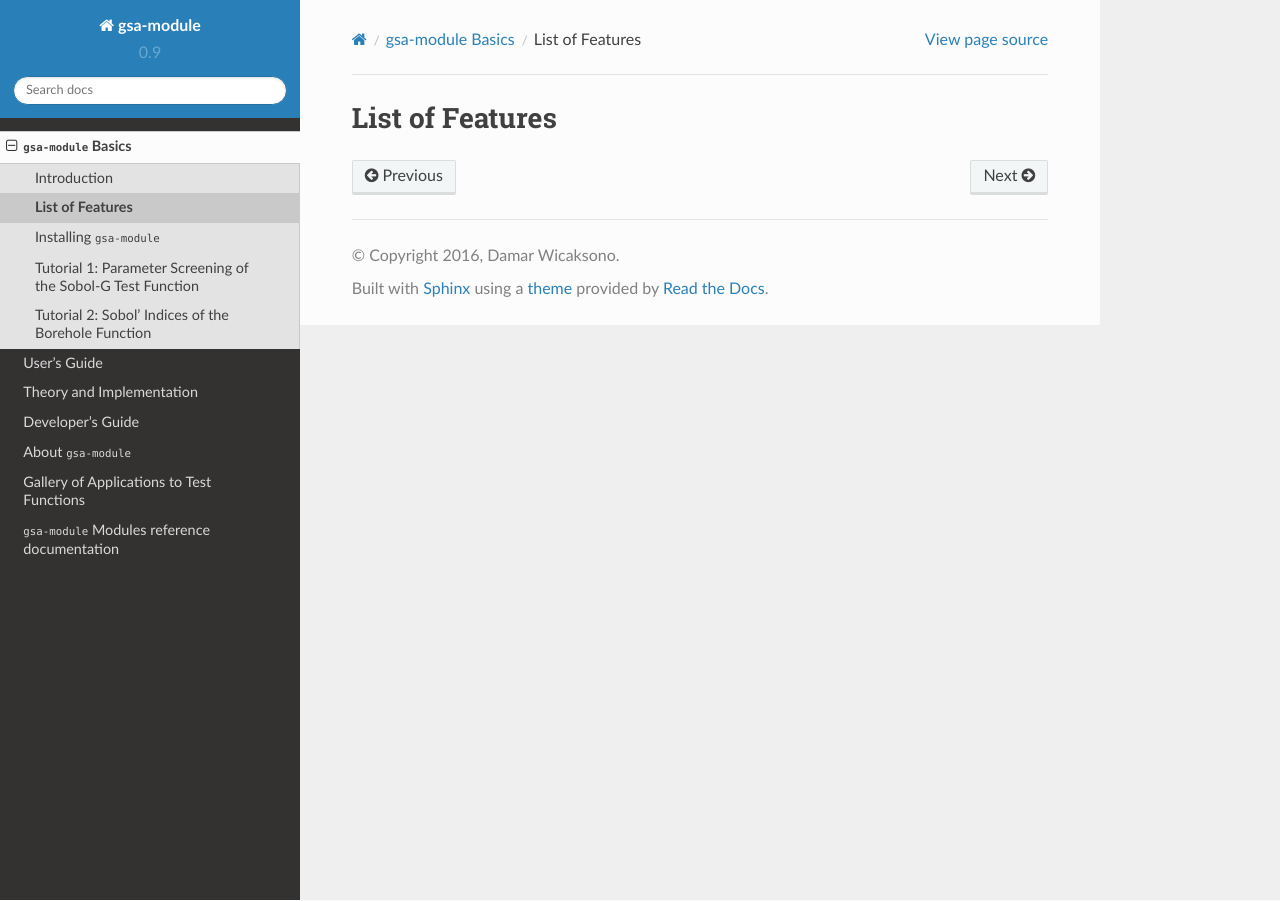
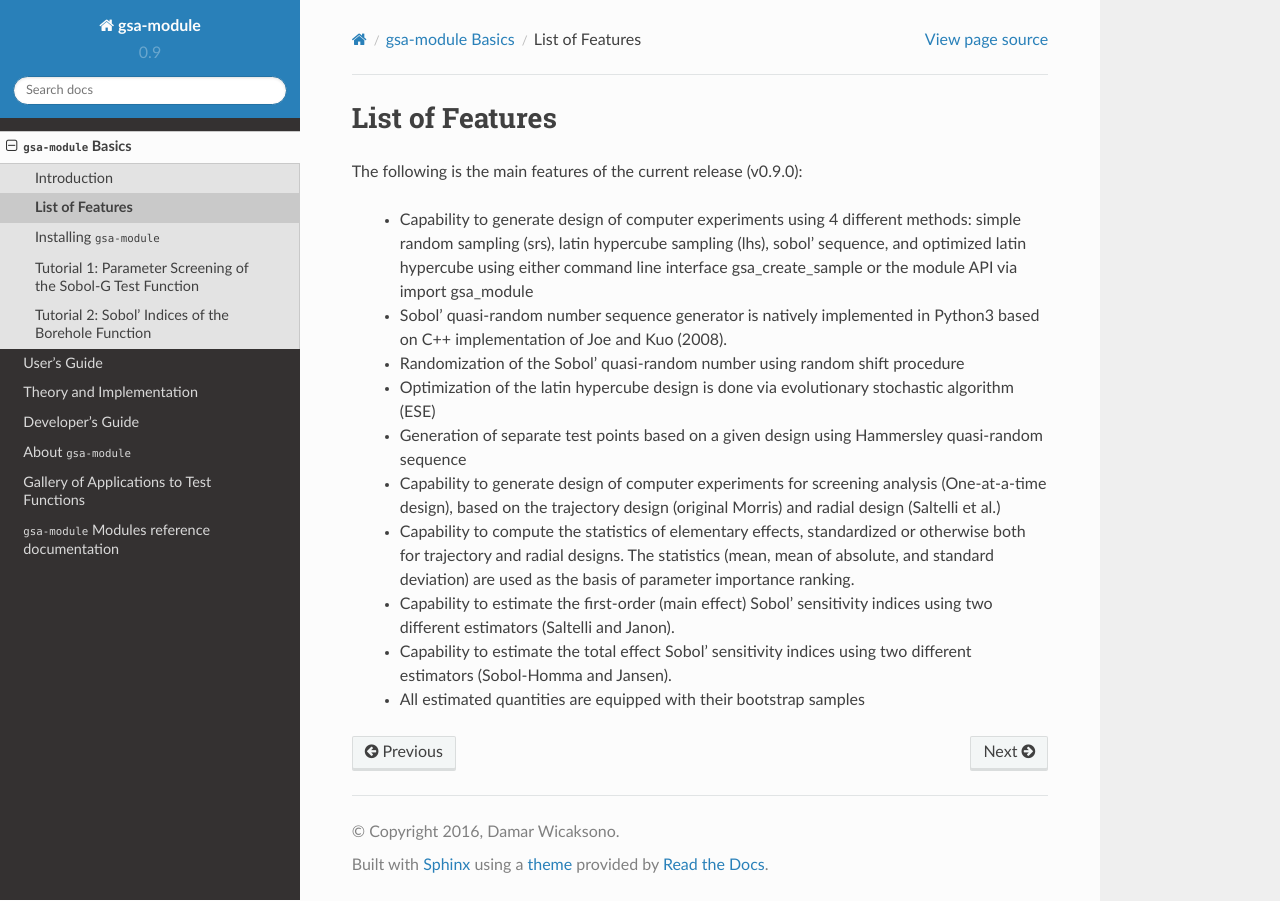
Before and after one commit to damar-wicaksono/gsa-module, a Sphinx documentation site: the page built from docs/source/basics/features.rst, in a window 1280 px wide. Built offline with Sphinx 7.4.7 and the Read the Docs theme 2.0.0, drawn with Linux system fonts in a browser that asks for light colours.

Commit message:
Update List of Current Features in the Documentation

```diff
--- a/docs/source/basics/features.rst
+++ b/docs/source/basics/features.rst
@@ -2,3 +2,16 @@
 
 List of Features
 ----------------
+
+The following is the main features of the current release (v0.9.0):
+
+ - Capability to generate design of computer experiments using 4 different methods: simple random sampling (srs), latin hypercube sampling (lhs), sobol' sequence, and optimized latin hypercube using either command line interface gsa_create_sample or the module API via import gsa_module
+ - Sobol' quasi-random number sequence generator is natively implemented in Python3 based on C++ implementation of Joe and Kuo (2008).
+ - Randomization of the Sobol' quasi-random number using random shift procedure
+ - Optimization of the latin hypercube design is done via evolutionary stochastic algorithm (ESE)
+ - Generation of separate test points based on a given design using Hammersley quasi-random sequence
+ - Capability to generate design of computer experiments for screening analysis (One-at-a-time design), based on the trajectory design (original Morris) and radial design (Saltelli et al.)
+ - Capability to compute the statistics of elementary effects, standardized or otherwise both for trajectory and radial designs. The statistics (mean, mean of absolute, and standard deviation) are used as the basis of parameter importance ranking.
+ - Capability to estimate the first-order (main effect) Sobol' sensitivity indices using two different estimators (Saltelli and Janon).
+ - Capability to estimate the total effect Sobol' sensitivity indices using two different estimators (Sobol-Homma and Jansen).
+ - All estimated quantities are equipped with their bootstrap samples
--- a/docs/source/basics/tutorial_screening.rst
+++ b/docs/source/basics/tutorial_screening.rst
@@ -2,3 +2,5 @@
 
 Tutorial 1: Parameter Screening of the Sobol-G Test Function
 ------------------------------------------------------------
+
+**This page is still under preparation**
--- a/docs/source/basics/tutorial_sobol.rst
+++ b/docs/source/basics/tutorial_sobol.rst
@@ -2,3 +2,5 @@
 
 Tutorial 2: Sobol' Indices of the Borehole Function
 ---------------------------------------------------
+
+**This page is still under preparation**
```
